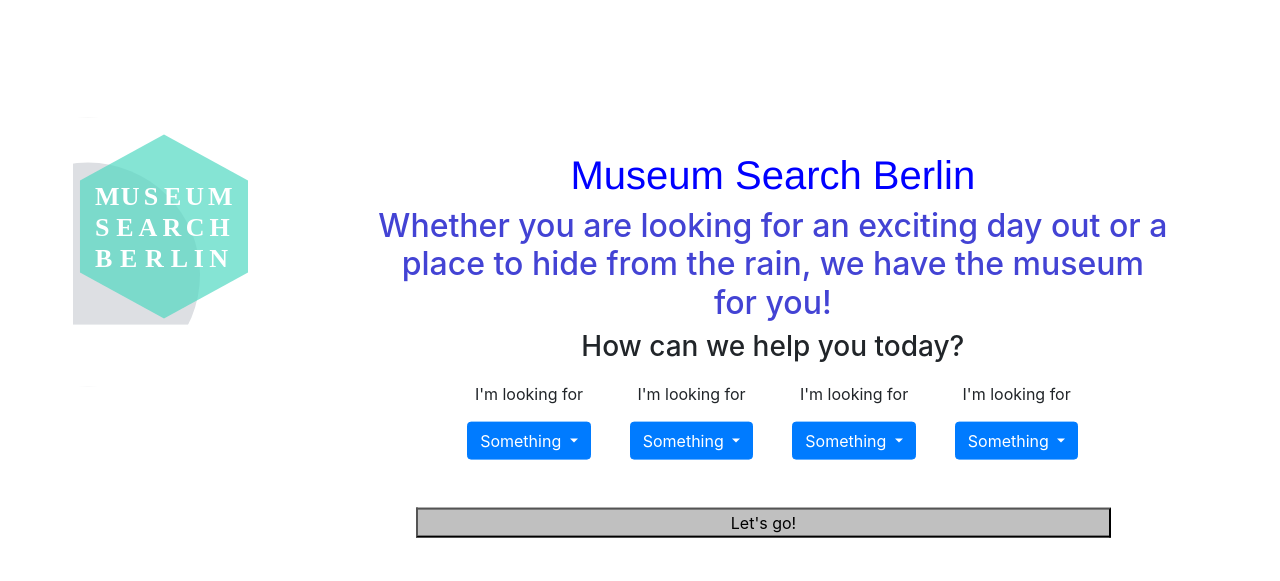
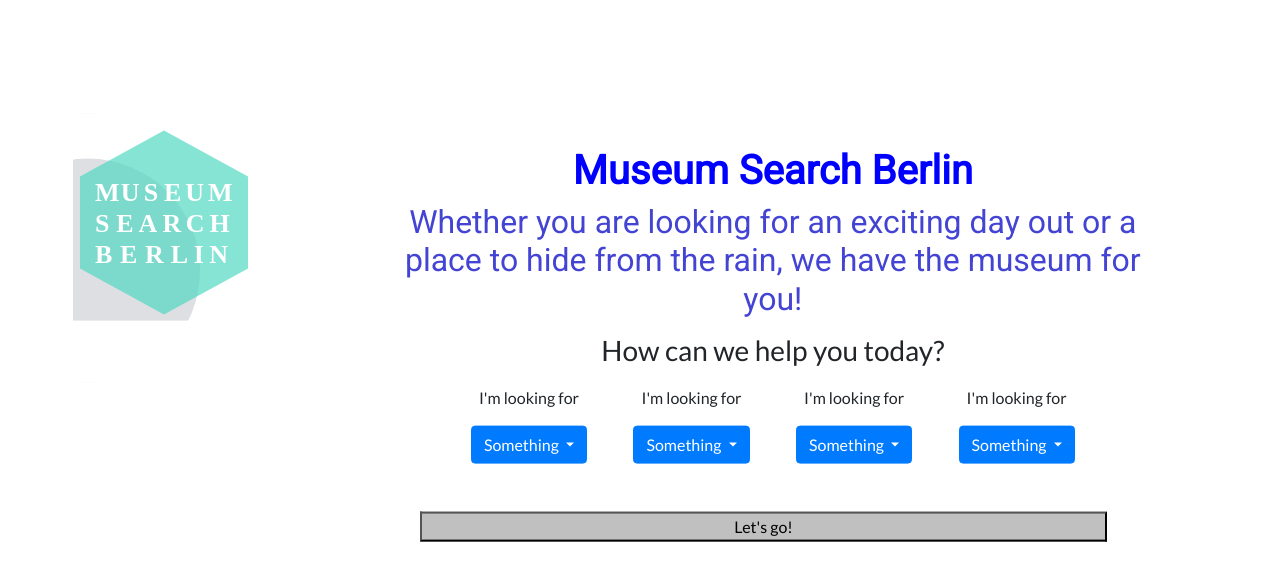
Before and after one commit to Victoria-Hodder/Class-project-api-practice, a Flask app: page / in a window 1280 px wide. Shown: the top 581 px of the page. Run offline with Flask 2, Linux system fonts and the light colour scheme; data that the repository does not hold is empty; some libraries are stand-ins or nearby versions.

Commit message:
downloaded fonts to roboto, and lato and added to css

```diff
--- a/static/style.css
+++ b/static/style.css
@@ -1,18 +1,24 @@
-h1 {
-    color: blue;
-    font-family: 'Franklin Gothic Medium', 'Arial Narrow', Arial, sans-serif;
-}
-
-.jumbotron {
-    background-color: white;
-}
-
 logo_image {
     width: 700px;
 }
 
+h1 {
+    color: blue;
+    font-family: 'Roboto', sans-serif;
+    font-weight: bold;
+}
+
 h2 {
     color: rgb(67, 67, 212);
+    font-family: 'Roboto', sans-serif;
+}
+
+h3 {
+    font-family: 'Lato', sans-serif;
+}
+
+p {
+    font-family: 'Lato', sans-serif;
 }
 
 .center {
@@ -28,7 +34,8 @@
     margin: 10px 0 0 0;
     display: inline-block;
     float: center;
-    width: 20%
+    width: 20%;
+    font-family: 'Lato', sans-serif;
 }
 
 #searchbutton {
@@ -37,4 +44,5 @@
     padding-left: 25%;
     padding-right: 25%;
     display: inline;
+    font-family: 'Lato', sans-serif;
 }
--- a/templates/index.html
+++ b/templates/index.html
@@ -16,7 +16,7 @@
                     <h1>Museum Search Berlin</h1>
                     <h2>Whether you are looking for an exciting day out or a place to hide
                         from the rain, we have the museum for you!</h2>
-                    <h3>How can we help you today?</h3>
+                    <h3 class="mt-3">How can we help you today?</h3>
                     <!--Drop down menu-->
                     <div class="dropdown dropdown_menu">
                         <p>I'm looking for</p>
--- a/templates/layout.html
+++ b/templates/layout.html
@@ -9,6 +9,8 @@
     <link href="https://stackpath.bootstrapcdn.com/bootstrap/4.2.1/css/bootstrap.min.css" rel="stylesheet" integrity="sha384-GJzZqFGwb1QTTN6wy59ffF1BuGJpLSa9DkKMp0DgiMDm4iYMj70gZWKYbI706tWS" crossorigin="anonymous">
     <!-- Main CSS -->
     <link rel="stylesheet" href="{{ url_for('static', filename='style.css') }}">
+    <!--fonts-->
+    <link href="https://fonts.googleapis.com/css?family=Lato|Open+Sans|Roboto&display=swap" rel="stylesheet">
     <script src="main.js"></script>
 </head>
 
```
